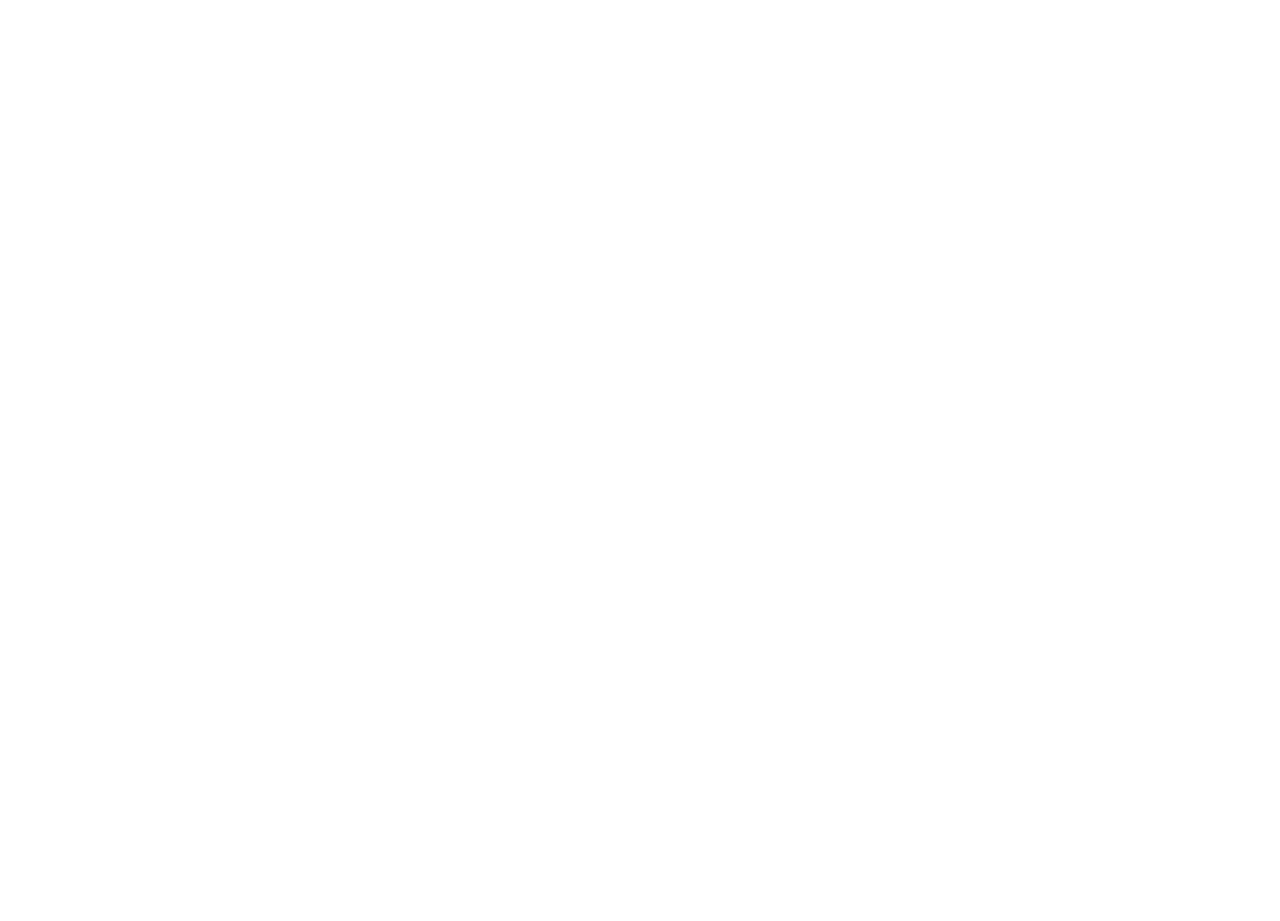
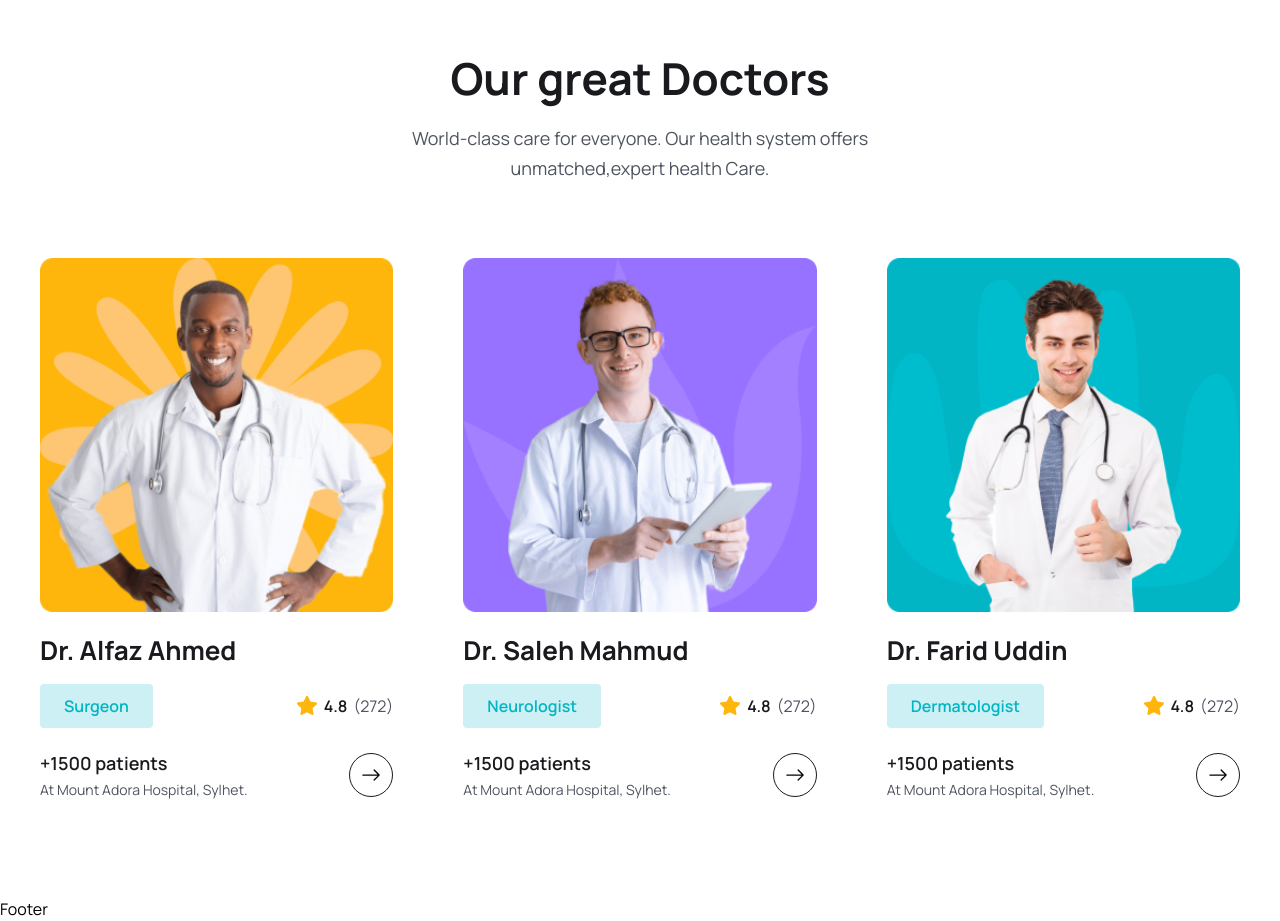
Before and after one commit to gilbert-kiana/Dr-Appointment-MERN-STACK, a React (Vite) app: page / in a window 1280 px wide. Shown: the part 3900-4821 px from the top of the page. Before the commit the page ends 3900 px from the top, so only its background shows below. Built offline with nearby package versions, Linux system fonts and the light colour scheme.

Commit message:
our great doctors section done

```diff
--- /dev/null
+++ b/src/components/Doctors/DoctorCard.jsx
@@ -0,0 +1,55 @@
+import React from 'react'
+import starIcon from '../../assets/images/Star.png'
+import { Link } from 'react-router-dom'
+import { BsArrowRight } from 'react-icons/bs'
+
+const DoctorCard = ({ doctor }) => {
+
+    const {
+        name, avgRating, totalRating, photo
+        , specialty,
+
+        totalPatients,
+        hospital
+    } = doctor
+    return (
+        <div className='p-3 lg:p-5'>
+            <div>
+                <img src={photo} className='w-full' alt='' />
+            </div>
+
+            <h2 className="text-[18px] leading-[30px] lg:text-[26px] lg:leading-9 text-headingColor font-[700] mt-3 lg:mt-5">
+                {name}
+            </h2>
+
+            <div className="mt-2 lg:mt-4 flex items-center justify-between">
+                <span className="bg-[#CCF0F3] text-irisBlueColor py-1 px-2 lg:py-2 lg:px-6 text-[12px] leading-4 lg:text-[16px] lg:leading-7 font-semibold rounded">
+                    {specialty}
+                </span>
+                <div className="flex items-center gap-[6px]">
+                    <span className="flex items-center gap-[6px] text -[14px] leading-6 lg:text-[16px] lg:leading-7 font-semibold text-headingColor">
+                        <img src={starIcon} alt="" /> {avgRating}
+                    </span>
+                    <span className="text-[14px] leading-6 lg:text-[16px] lg:leading-7 font-[400] text-textColor">({totalRating})
+                    </span>
+                </div>
+            </div>
+            <div className="mt-[18px] lg:mt-5 flex items-center justify-between">
+                <div>
+                    <h3 className="text-[16px] leading-7 lg:text-[18px] lg:leading-[30px] font-semibold text-headingColor">
+                        +{totalPatients} patients
+                    </h3>
+                    <p className='text-[14px] leading-6 font-[400] text-textColor'>
+                        At {hospital}
+                    </p>
+                </div>
+                <Link to="/doctors" className="w-[44px] h-[44px] rounded-full border border-solid border-[#181A1e] flex items-center justify-center group hover:bg-primaryColor hover:border-none">
+                    <BsArrowRight className="group-hover:text-white w-6 h-5" />
+                </Link>
+
+            </div>
+        </div>
+    )
+}
+
+export default DoctorCard
--- /dev/null
+++ b/src/components/Doctors/DoctorList.jsx
@@ -0,0 +1,15 @@
+import React from 'react'
+import { doctors } from "../../assets/data/doctors"
+import DoctorCard from './DoctorCard'
+
+const DoctorList = () => {
+    return (
+        <div className='grid grid-cols-1 sm:grid-cols-2 md:grid-cols-3 gap-5 lg:gap-[30px] mt-[30px] lg:mt-[55px]'>
+            {doctors.map((doctor, index) =>
+                <DoctorCard key={doctor.id} doctor={doctor} />
+            )}
+        </div>
+    )
+}
+
+export default DoctorList
--- a/src/pages/Home.jsx
+++ b/src/pages/Home.jsx
@@ -12,6 +12,7 @@
 import { BsArrowRight } from "react-icons/bs";
 import About from '../components/About/About'
 import ServiceList from '../components/services/ServiceList'
+import DoctorList from '../components/Doctors/DoctorList'
 
 const Home = () => {
     return (
@@ -212,6 +213,19 @@
                         </div>
                     </div>
                 </section>
+
+                {/* Doctors */}
+                <section>
+                    <div className="container">
+                        <div className="xl:w-[470px] mx-auto">
+                            <h2 className="heading text-center ">Our great Doctors</h2>
+                            <p className="text__para text-center">
+                                World-class care for everyone. Our health system offers unmatched,expert health Care.
+                            </p>
+                        </div>
+                        <DoctorList />
+                    </div>
+                </section>
             </>
         </>
     )
```
